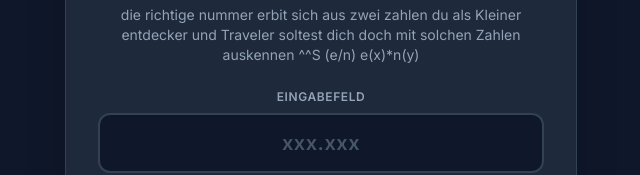
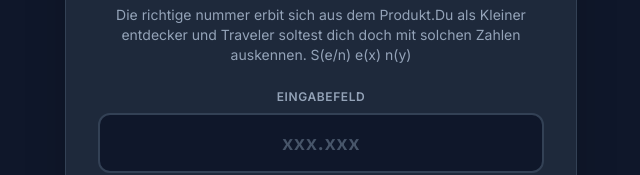
Before and after one commit to FloppyHDGitHub/calculator, a website: page Scavenger_hunt.html in a window 1280 px wide. Shown: the part 227-402 px from the top of the page, 319-959 px from the left. Drawn offline with nearby package versions, Linux system fonts and the light colour scheme.

Commit message:
Revise number input instructions for clarity Gramma
Updated the instruction text for clarity regarding the number input.

```diff
--- a/Scavenger_hunt.html
+++ b/Scavenger_hunt.html
@@ -27,7 +27,7 @@
                 </svg>
             </div>
             <h1 class="text-2xl font-bold tracking-tight text-white">Gib die richtige Nummer ein, um das Nächste Puzzel freizuschalten.</h1>
-            <p class="text-sm text-slate-400">die richtige nummer erbit sich aus zwei zahlen du als Kleiner entdecker und Traveler soltest dich doch mit solchen Zahlen auskennen ^^S                                                                                                                                                                                       (e/n) e(x)*n(y)</p>
+            <p class="text-sm text-slate-400">Die richtige nummer erbit sich aus dem Produkt.Du als Kleiner entdecker und Traveler soltest dich doch mit solchen Zahlen auskennen. S(e/n) e(x) n(y)</p>
         </div>
 
         <div class="space-y-4">
```
